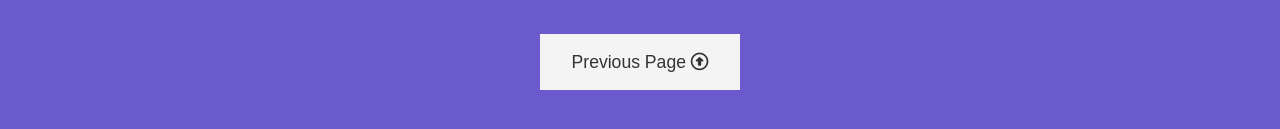
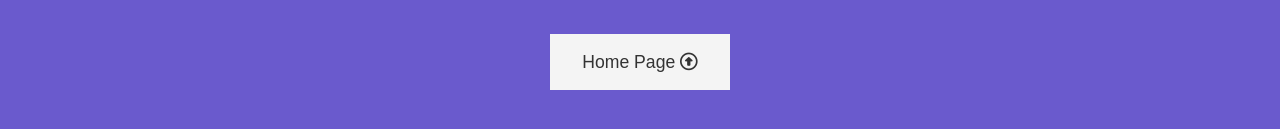
Before and after one commit to jt227b/Presentation-Website, a plain HTML site: page index.html in a window 1280 px wide. Shown: the part 2865-2994 px from the top of the page. Drawn offline with nearby package versions, Linux system fonts and the light colour scheme.

Commit message:
Finished project

```diff
--- a/index.html
+++ b/index.html
@@ -56,7 +56,7 @@
                odio, officiis distinctio unde architecto magnam earum fuga? Nostrum inventore quo eum sapiente
                praesentium nihil officia, deleniti temporibus, magni numquam libero quibusdam, minus iure quos?</p>
           <div>
-               <a href="#page-2" class="btn">Previous Page <i class="far fa-arrow-alt-circle-up"></i></a>
+               <a href="#page-1" class="btn">Home Page <i class="far fa-arrow-alt-circle-up"></i></a>
           </div>
      </section>
 
```
